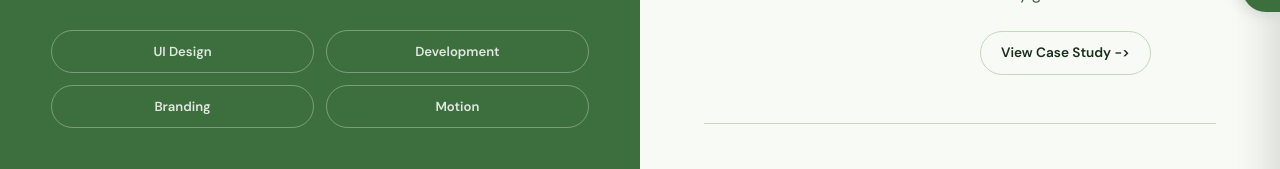
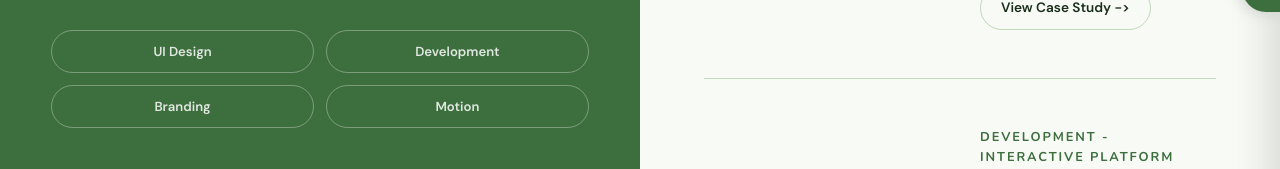
Before and after one commit to abid-al-hossain/codester_theme_1_demo, a website built with Vite: page layout-02.html in a window 1280 px wide. Shown: the part 455-624 px from the top of the page. Built offline with nearby package versions, Linux system fonts and the light colour scheme; a web font is replaced by a local one.

Commit message:
Refine layout 2 hero spacing

```diff
--- a/layout-02.html
+++ b/layout-02.html
@@ -24,10 +24,11 @@
     .split-hero{display:grid;grid-template-columns:1fr 1fr;min-height:calc(100vh - 68px)}
     .split-left{background:var(--color-primary);color:var(--color-on-primary);padding:clamp(40px,4vw,64px);display:flex;flex-direction:column;justify-content:space-between;gap:32px;position:sticky;top:68px;height:calc(100vh - 68px);overflow:hidden}
     .split-left h1{font-size:clamp(2.35rem,4.4vw,3.65rem)!important}
-    .split-right{padding:clamp(48px,5vw,72px);min-height:calc(100vh - 68px)}
+    .split-right{padding:clamp(32px,4vw,56px) clamp(48px,5vw,72px);min-height:calc(100vh - 68px)}
     .portfolio-stat-value{font-family:var(--font-heading);font-size:2rem;font-weight:800;color:var(--color-on-primary)}
     .portfolio-stat-label{font-family:var(--font-body);font-size:0.78rem;color:color-mix(in srgb,var(--color-on-primary) 64%,transparent)}
     .project-item{padding:48px 0;border-bottom:var(--border-w) solid var(--color-border);display:grid;grid-template-columns:1fr 1fr;gap:40px;align-items:center}
+    .split-right .project-item:first-child{padding-top:16px}
     .project-img{aspect-ratio:4/3;border-radius:var(--radius-md);overflow:hidden;position:relative}
     .project-img-inner{width:100%;height:100%;transition:transform 0.5s var(--ease)}
     .project-item:hover .project-img-inner{transform:scale(1.05)}
```
